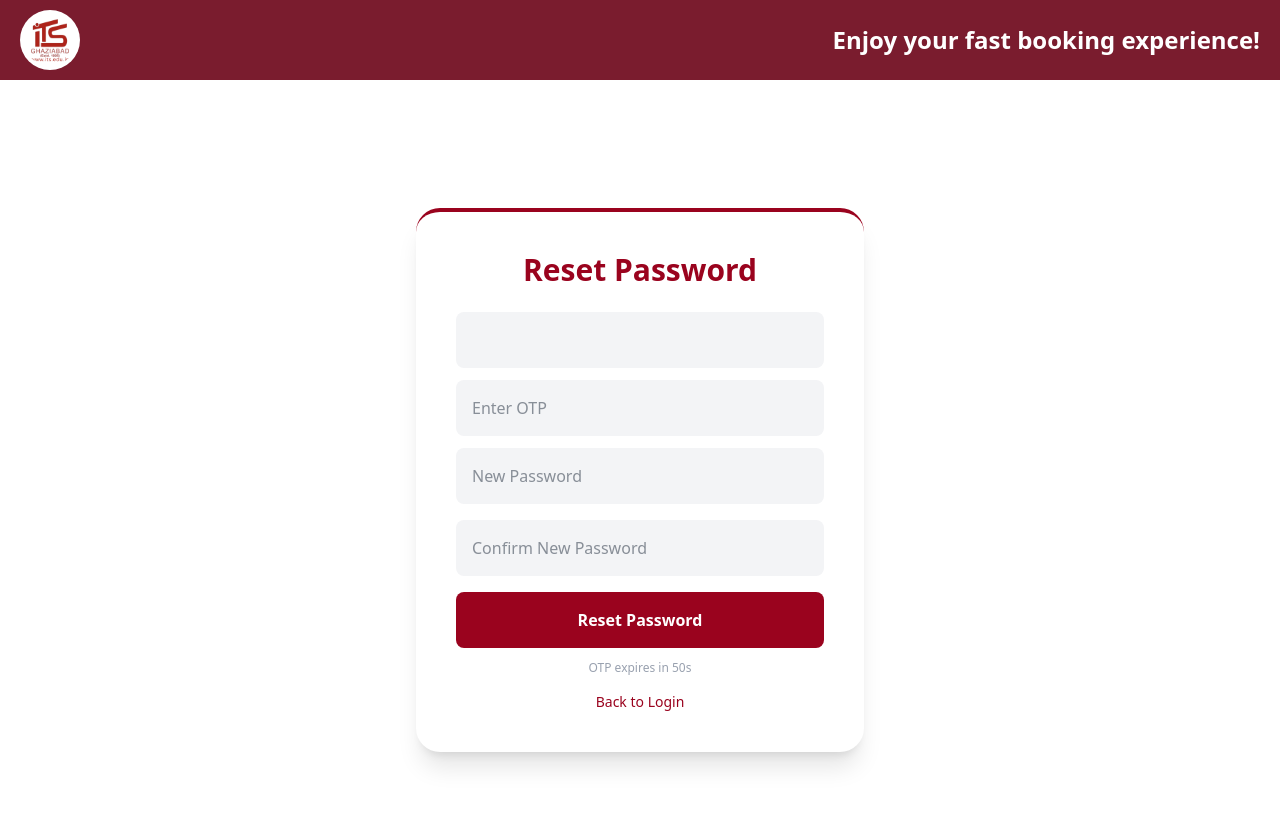
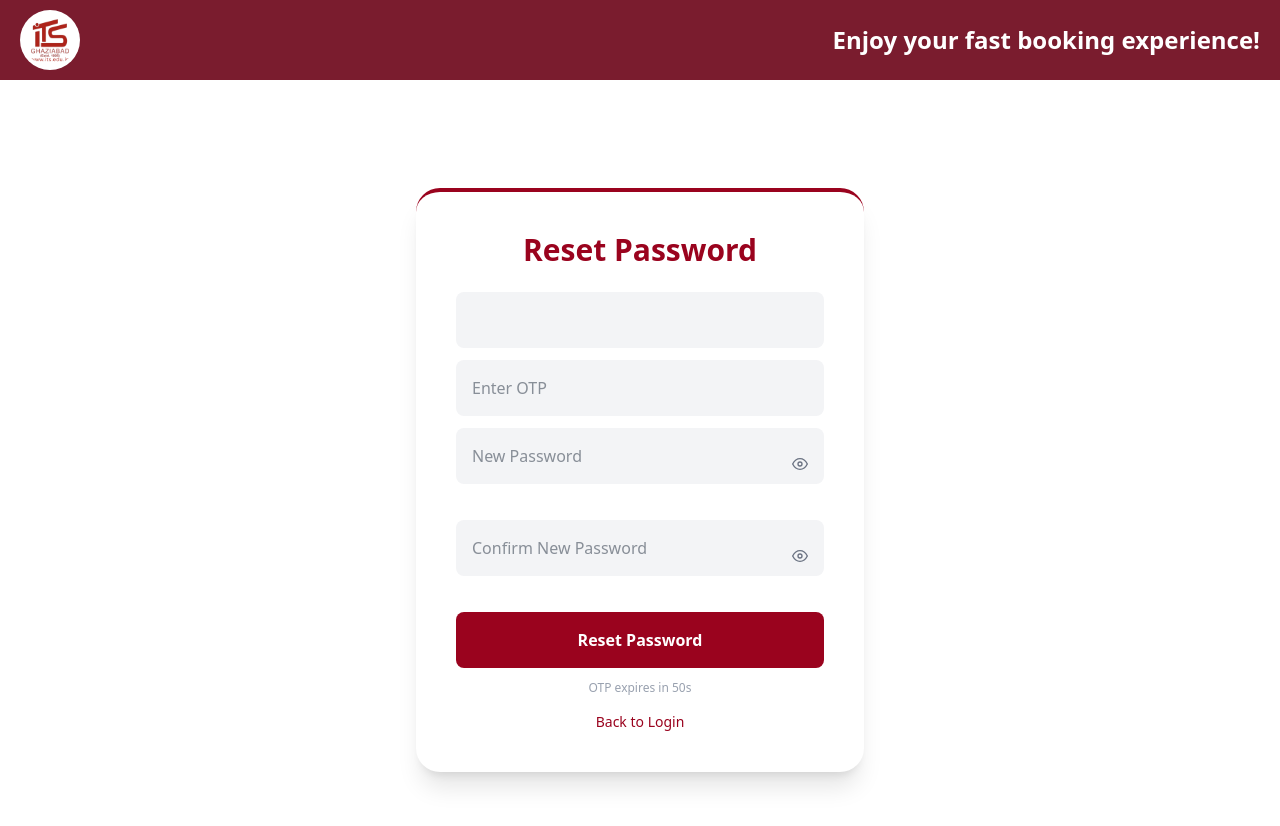
Before and after one commit to pandeykarmanya/Booking-website, a React (Vite) app in the folder app/: page /reset-password in a window 1280 px wide. Shown: the top 826 px of the page. Built offline with nearby package versions, Linux system fonts and the light colour scheme; no server answers.

Commit message:
update one more fill-up box for re-checking password

```diff
--- a/app/src/pages/ResetPassword.jsx
+++ b/app/src/pages/ResetPassword.jsx
@@ -19,6 +19,8 @@ function ResetPassword() {
   const [loading, setLoading] = useState(false);
   const [message, setMessage] = useState("");
   const [timer, setTimer] = useState(60);
+  const [showNewPassword, setShowNewPassword] = useState(false);
+  const [showConfirmPassword, setShowConfirmPassword] = useState(false);
 
   // Countdown timer
   useState(() => {
@@ -61,6 +63,23 @@ function ResetPassword() {
     }
   };
 
+  const EyeIcon = ({ show }) => (
+    <svg className="w-4 h-4" fill="none" stroke="currentColor" strokeWidth="2" viewBox="0 0 24 24">
+      {show ? (
+        <>
+          <path d="M17.94 17.94A10.07 10.07 0 0112 20c-7 0-11-8-11-8a18.45 18.45 0 015.06-5.94" />
+          <path d="M9.9 4.24A9.12 9.12 0 0112 4c7 0 11 8 11 8a18.5 18.5 0 01-2.16 3.19" />
+          <line x1="1" y1="1" x2="23" y2="23" />
+        </>
+      ) : (
+        <>
+          <path d="M1 12s4-8 11-8 11 8 11 8-4 8-11 8-11-8-11-8z" />
+          <circle cx="12" cy="12" r="3" />
+        </>
+      )}
+    </svg>
+  );
+
   return (
     <div className="flex flex-col min-h-screen">
 
@@ -92,25 +111,43 @@ function ResetPassword() {
             required
           />
 
+          <div className="relative">
             <input
-            type="password"
+              type={showNewPassword ? "text" : "password"}
               name="newPassword"
               placeholder="New Password"
-            className="w-full p-4 mb-4 rounded-lg bg-gray-100 text-gray-800 focus:outline-none focus:ring-2 focus:ring-[#9a031e]"
+              className="w-full p-4 pr-12 mb-4 rounded-lg bg-gray-100 text-gray-800 focus:outline-none focus:ring-2 focus:ring-[#9a031e]"
               value={form.newPassword}
               onChange={handleChange}
               required
             />
+            <button
+              type="button"
+              onClick={() => setShowNewPassword((prev) => !prev)}
+              className="absolute right-4 top-1/2 -translate-y-1/2 text-gray-500 hover:text-[#9a031e]"
+            >
+              <EyeIcon show={showNewPassword} />
+            </button>
+          </div>
 
+          <div className="relative">
             <input
-            type="password"
+              type={showConfirmPassword ? "text" : "password"}
               name="confirmPassword"
               placeholder="Confirm New Password"
-            className="w-full p-4 mb-4 rounded-lg bg-gray-100 text-gray-800 focus:outline-none focus:ring-2 focus:ring-[#9a031e]"
+              className="w-full p-4 pr-12 mb-4 rounded-lg bg-gray-100 text-gray-800 focus:outline-none focus:ring-2 focus:ring-[#9a031e]"
               value={form.confirmPassword}
               onChange={handleChange}
               required
             />
+            <button
+              type="button"
+              onClick={() => setShowConfirmPassword((prev) => !prev)}
+              className="absolute right-4 top-1/2 -translate-y-1/2 text-gray-500 hover:text-[#9a031e]"
+            >
+              <EyeIcon show={showConfirmPassword} />
+            </button>
+          </div>
 
           <button
             className="w-full bg-[#9a031e] text-white p-4 rounded-lg font-semibold hover:bg-[#7d0219] transition"
```
Lines whose indentation alone changed are shown as unchanged.
